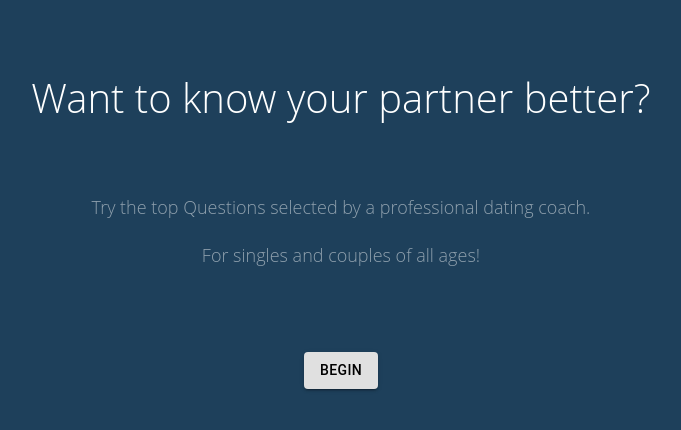
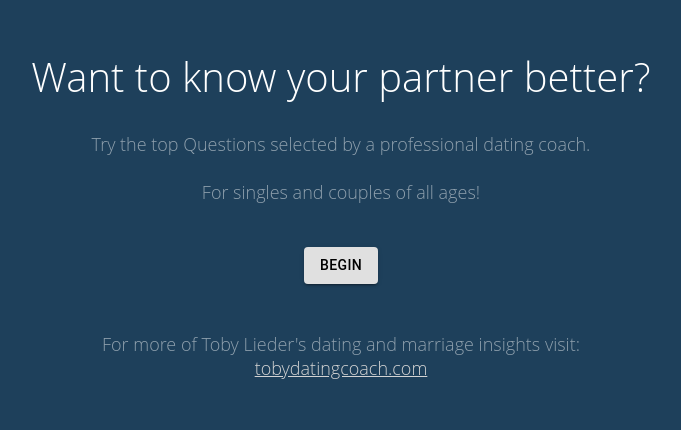
Before and after one commit to mendeljacks/askmydate, a React (Create React App) app: page / in a window 1280 px wide. Shown: the part 152-582 px from the top of the page, without its empty margins (299-980 px from the left). Built offline with nearby package versions, Linux system fonts and the light colour scheme; no server answers.

Commit message:
link on intro page

```diff
--- a/src/main.jsx
+++ b/src/main.jsx
@@ -12,6 +12,13 @@ const IntroPage = observer(() => {
             <br />
         For singles and couples of all ages!</h4>
         <Button variant='contained' color='inherit' onClick={() => main_store.begin()}>Begin</Button>
+
+        <br />
+        <h4>
+            For more of Toby Lieder's dating and marriage insights visit:
+            <br />
+            <a style={{color: 'lightgray'}} href='https://tobydatingcoach.com'>tobydatingcoach.com</a>
+        </h4>
     </center>
 })
 
```
